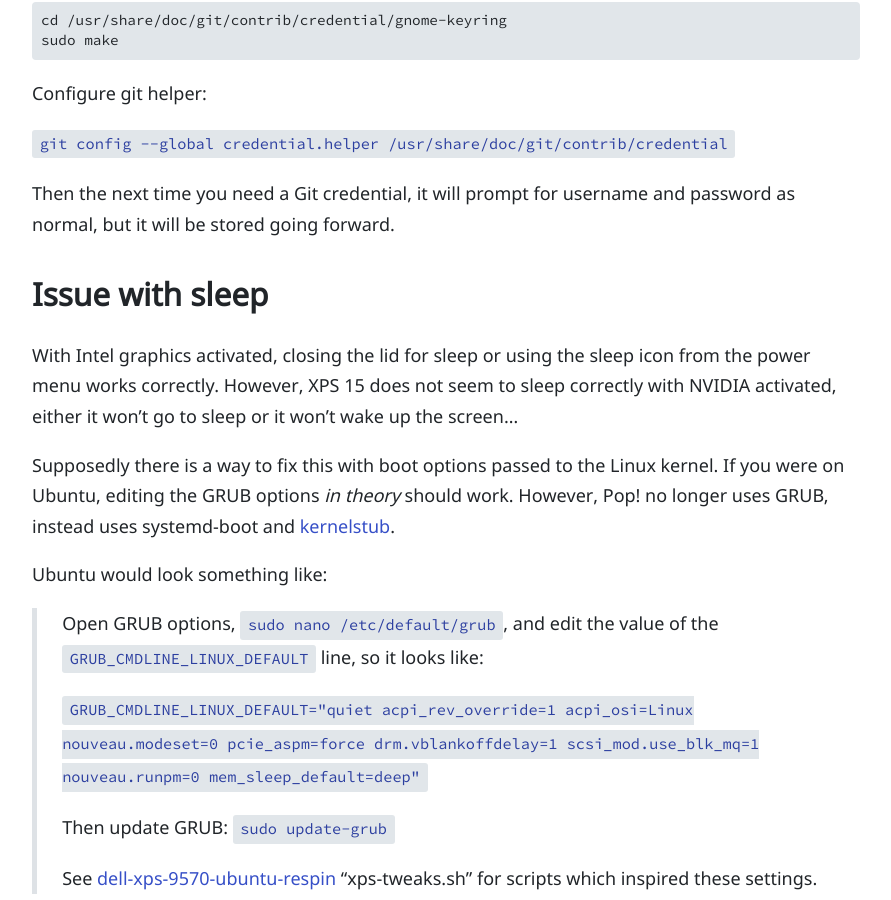
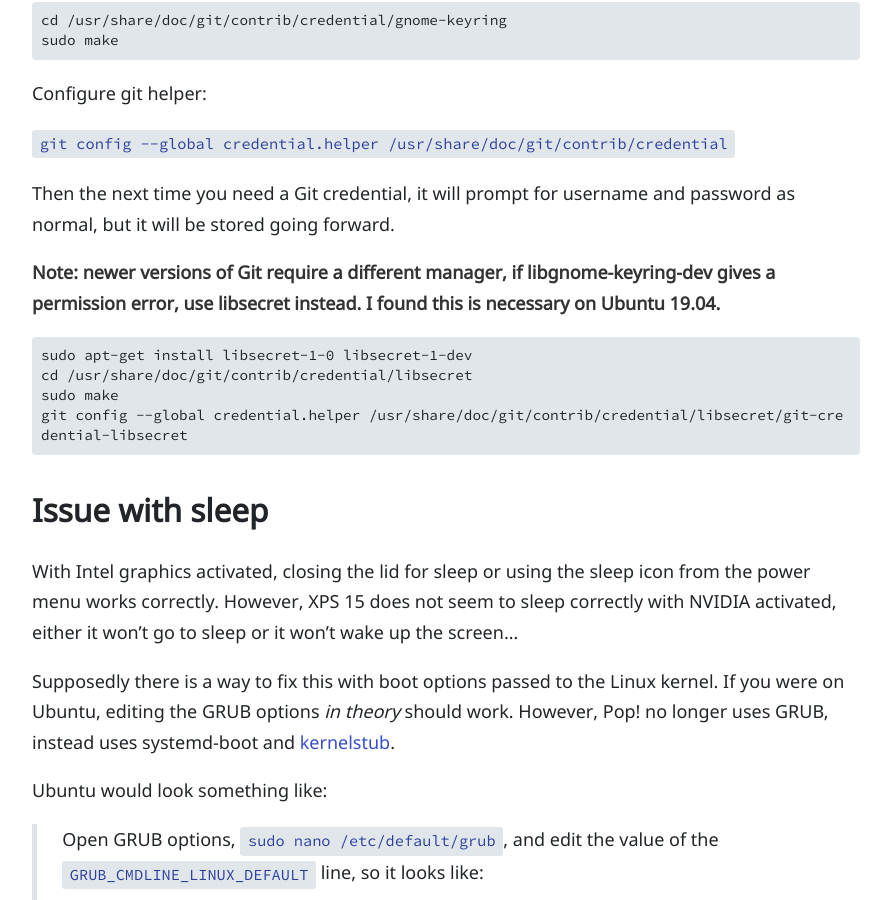
Before and after one commit to evanwill/_drafts, a Jekyll site: the page built from _notes/xps15.md, in a window 1280 px wide and 900 px high, scrolled down 3519 px. Shown: the whole window, without its empty margins (194-1085 px from the left). Built offline with Jekyll 4.4.1, drawn with Linux system fonts in a browser that asks for light colours.

Commit message:
update git credntial

````diff
--- a/_notes/xps15.md
+++ b/_notes/xps15.md
@@ -113,6 +113,15 @@
 
 Then the next time you need a Git credential, it will prompt for username and password as normal, but it will be stored going forward.
 
+**Note: newer versions of Git require a different manager, if libgnome-keyring-dev gives a permission error, use libsecret instead. I found this is necessary on Ubuntu 19.04.**
+
+```
+sudo apt-get install libsecret-1-0 libsecret-1-dev
+cd /usr/share/doc/git/contrib/credential/libsecret
+sudo make
+git config --global credential.helper /usr/share/doc/git/contrib/credential/libsecret/git-credential-libsecret
+```
+
 ## Issue with sleep
 
 With Intel graphics activated, closing the lid for sleep or using the sleep icon from the power menu works correctly.
````
